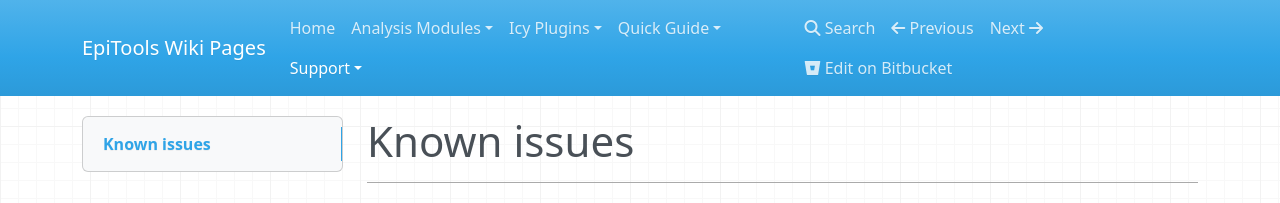
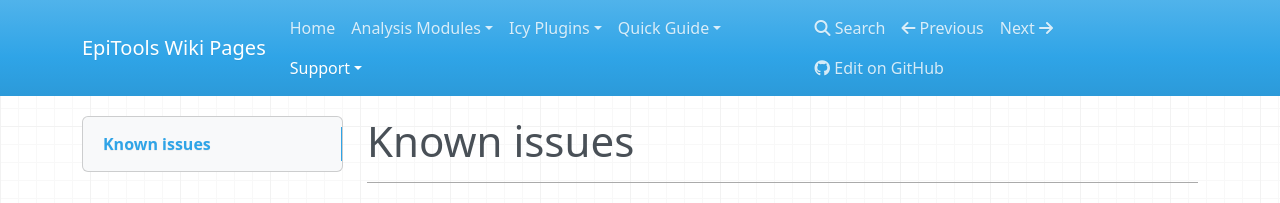
Before and after one commit to epitools/wiki, an MkDocs documentation site: the page built from source/Support/Known_Issues.md, in a window 1280 px wide. Shown: the top 203 px of the page. Built offline with MkDocs 1.6.1, drawn with Linux system fonts in a browser that asks for light colours; nearby versions of some CDN libraries; some of the changed lines change nothing that is shown.

Commit message:
substituted bitbucket with github repository"

```diff
--- a/mkdocs.yml
+++ b/mkdocs.yml
@@ -1,3 +1,3 @@
 site_name: EpiTools Wiki Pages
 docs_dir: source
-repo_url: https://bitbucket.org/davideheller/epitools/
+repo_url: https://github.com/epitools
```
